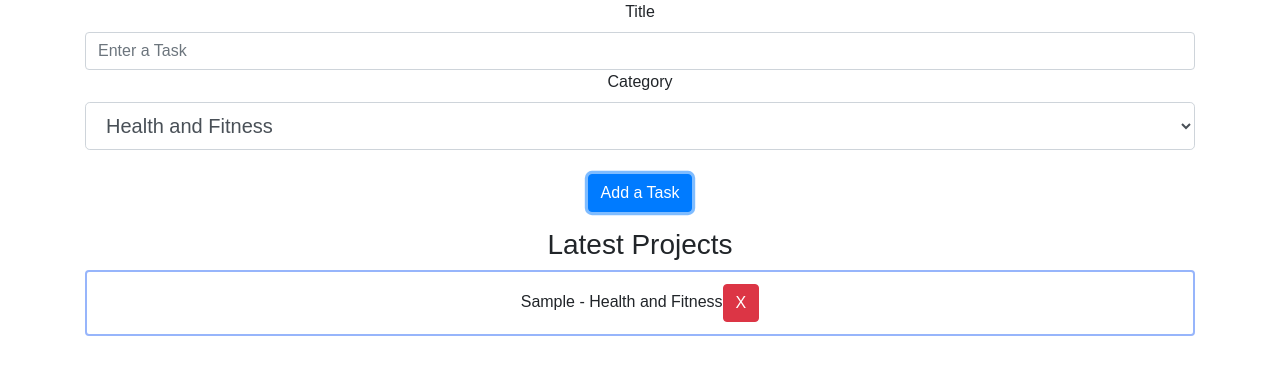
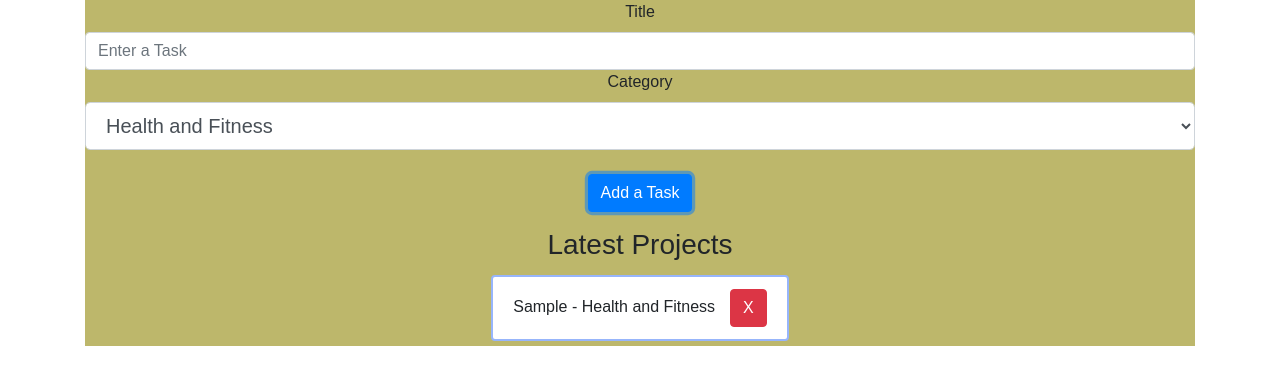
Before and after one commit to ali1129js/projectmanagerreactjs, a React (Create React App) app: page / in a window 1280 px wide. Both pictures are taken after typing "Sample" into the empty fields and a click on the button "Add a Task". Shown: the top 384 px of the page. Built offline with nearby package versions, Linux system fonts and the light colour scheme.

Commit message:
list margin and some styling

```diff
--- a/src/App.css
+++ b/src/App.css
@@ -9,4 +9,11 @@
 
 .App {
   text-align: center;
+  background-color: #bdb76b;
 }
+.list-group li{
+  margin: 5px;
+}
+.list-group button{
+  margin-left: 15px;
+}
--- a/src/Components/ProjectItem.js
+++ b/src/Components/ProjectItem.js
@@ -2,7 +2,7 @@
  * @Author: Ali Ismail
  * @Date:   2018-04-03T13:39:59+02:00
  * @Last modified by:   Ali Ismail
- * @Last modified time: 2018-04-05T11:43:54+02:00
+ * @Last modified time: 2018-04-05T13:42:31+02:00
  */
 import React, { Component } from 'react';
 class ProjectItem extends Component {
@@ -15,7 +15,7 @@ class ProjectItem extends Component {
       <ul className="list-group" >
         <li className="list-group-item" style={{
           width: 'auto',
-          margin: '5 auto',
+          margin: '5px auto',
           border: `2px solid ${color}`,
         }}>
           {this.props.project.title} - {this.props.project.category}
```
